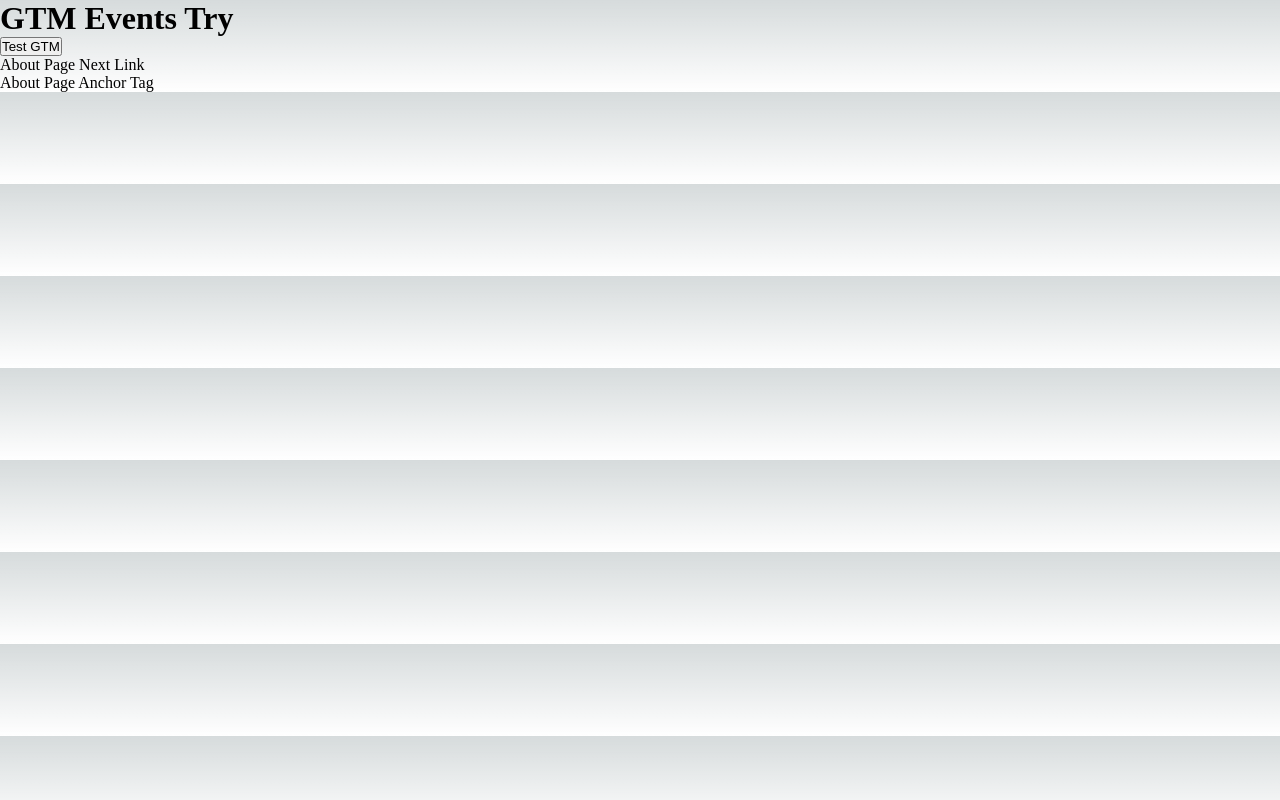
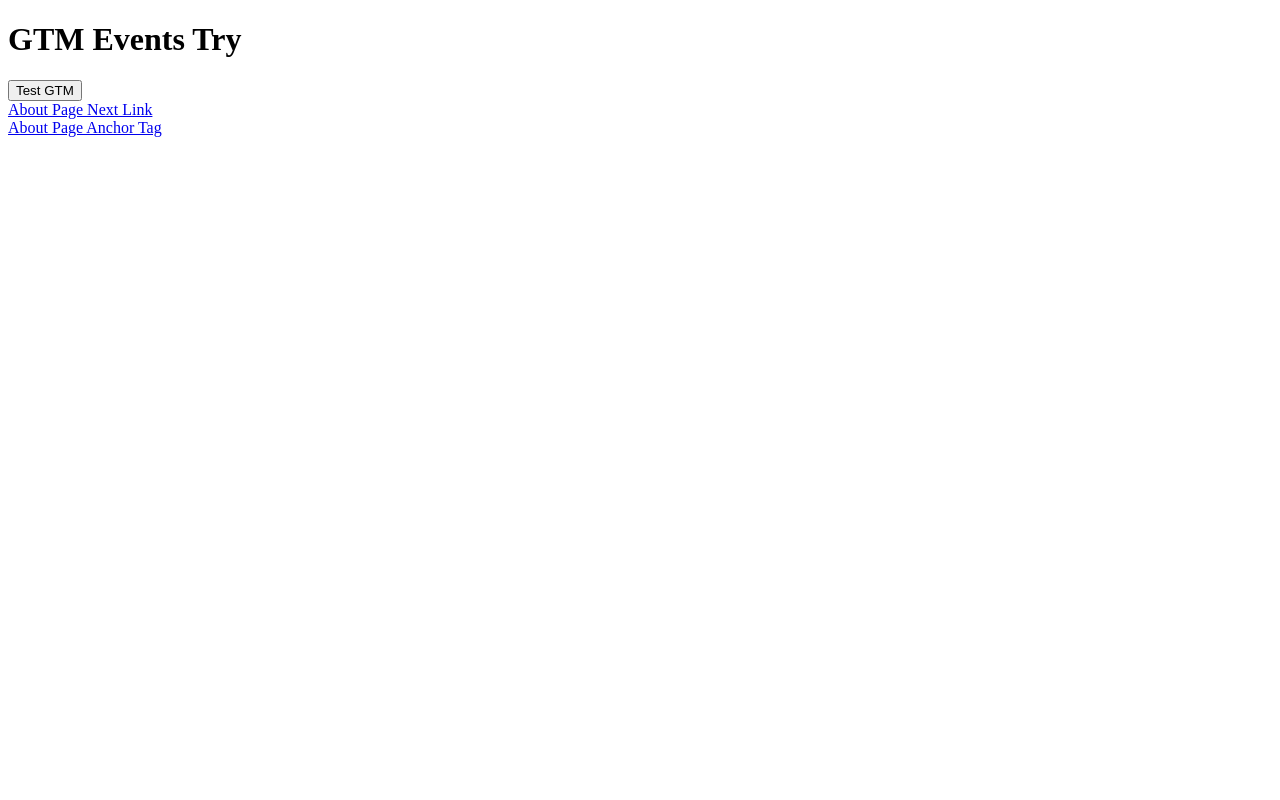
Before and after one commit to jsphkhan/gtm-try, a Next.js app: page / in a window 1280 px wide. Built offline with nearby package versions, Linux system fonts and the light colour scheme.

Commit message:
fix: use gtm component

```diff
--- a/package.json
+++ b/package.json
@@ -9,8 +9,9 @@
     "lint": "next lint"
   },
   "dependencies": {
+    "@next/third-parties": "^14.2.4",
+    "next": "14.2.4",
     "react": "^18",
-    "react-dom": "^18",
-    "next": "14.2.4"
+    "react-dom": "^18"
   }
 }
--- a/src/pages/_app.js
+++ b/src/pages/_app.js
@@ -1,5 +1,10 @@
-import "@/styles/globals.css";
+import { GoogleTagManager } from '@next/third-parties/google'
 
 export default function App({ Component, pageProps }) {
-  return <Component {...pageProps} />;
+  return (
+    <>
+      <Component {...pageProps} />
+      <GoogleTagManager gtmId="GTM-P2SJ37K8" />
+    </>
+  );
 }
```
Also changed, not shown: 1 other file (tests, documents, lock files or other folders).
